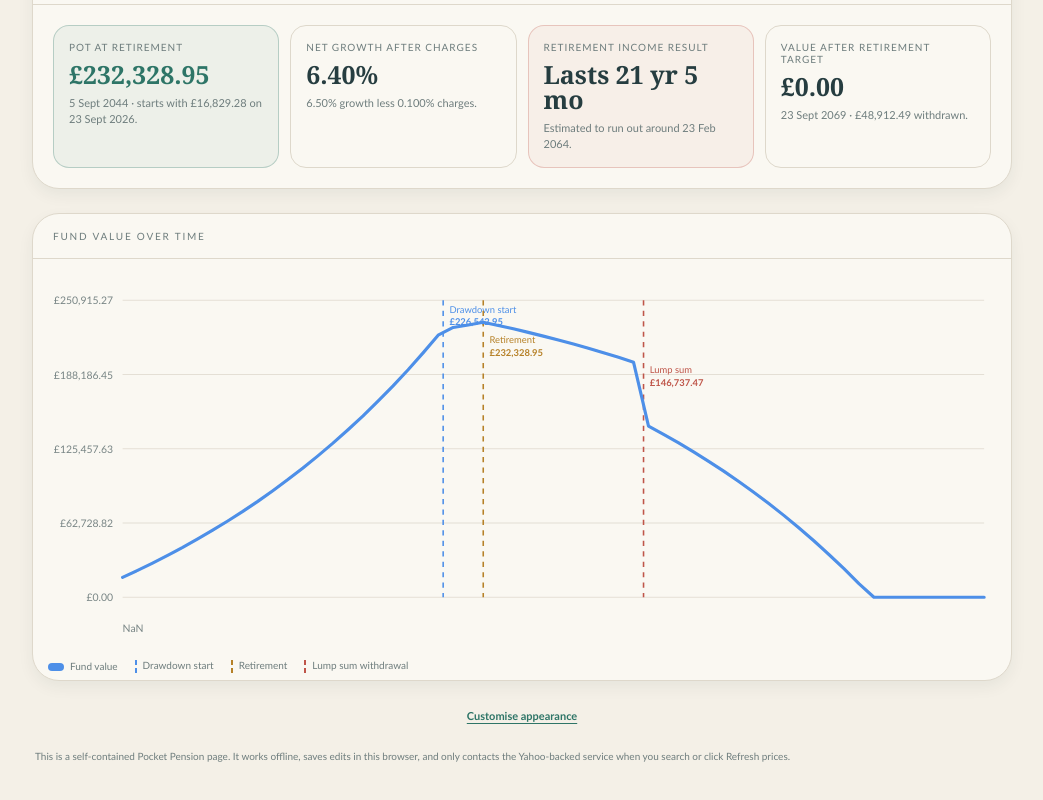
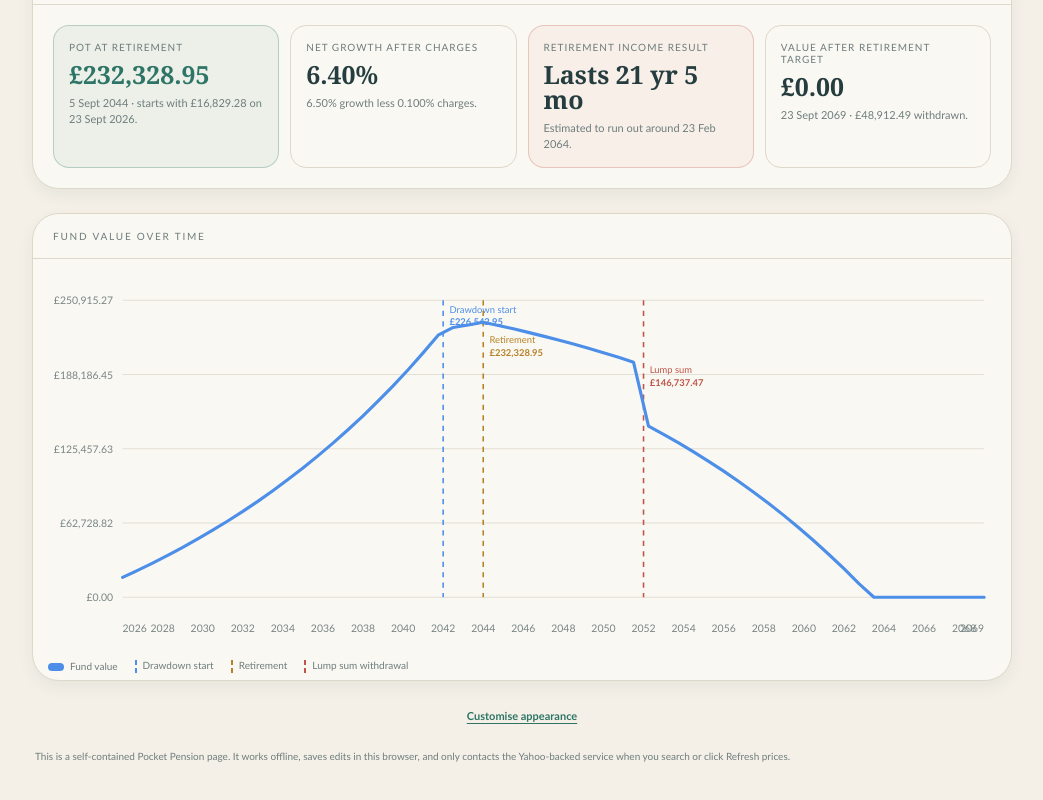
Before and after one commit to andyparker1968-coder/Pocket-Pension, a plain HTML site: page index.html in a window 1280 px wide. Shown: the part 1481-2281 px from the top of the page, without its empty margins (118-1161 px from the left). Drawn offline with Linux system fonts and the light colour scheme.

Commit message:
Add files via upload

```diff
--- a/index.html
+++ b/index.html
@@ -212,8 +212,8 @@ function renderChart(pr){
   const max=Math.max(1,...points.map(p=>p.v))*1.08,x=m=>left+(m/Math.max(1,pr.totalMonths))*plotW,y=v=>top+(1-v/max)*plotH,path=points.map((p,i)=>`${i?"L":"M"} ${x(p.m).toFixed(1)} ${y(Math.max(0,p.v)).toFixed(1)}`).join(" ");
   const grids=[0,.25,.5,.75,1].map(f=>{const yy=top+f*plotH,val=max*(1-f);return`<line x1="${left}" x2="${width-right}" y1="${yy}" y2="${yy}" class="chart-grid"/><text x="${left-9}" y="${yy+4}" text-anchor="end" class="chart-axis">${esc(money(val))}</text>`}).join("");
   const years=Math.max(1,Math.ceil(pr.totalMonths/12)),yearStep=years>14?2:1,yearTicks=[];
-  for(let m=0;m<=pr.totalMonths;m+=12*yearStep){const label=String(new Date(`${dateAfterMonths(m,pr.projectionStartDate)}T00:00:00`).getFullYear());if(yearTicks.at(-1)?.label!==label)yearTicks.push({m,label})}
-  if(!yearTicks.length||yearTicks.at(-1).m!==pr.totalMonths){const m=pr.totalMonths,label=String(new Date(`${dateAfterMonths(m,pr.projectionStartDate)}T00:00:00`).getFullYear());if(yearTicks.at(-1)?.label!==label)yearTicks.push({m,label})}
+  for(let m=0;m<=pr.totalMonths;m+=12*yearStep){const label=String(dateAfterMonths(m,pr.projectionStartDate).getFullYear());if(yearTicks.at(-1)?.label!==label)yearTicks.push({m,label})}
+  if(!yearTicks.length||yearTicks.at(-1).m!==pr.totalMonths){const m=pr.totalMonths,label=String(dateAfterMonths(m,pr.projectionStartDate).getFullYear());if(yearTicks.at(-1)?.label!==label)yearTicks.push({m,label})}
   const xAxis=`<line x1="${left}" x2="${width-right}" y1="${top+plotH}" y2="${top+plotH}" class="chart-axis-line"/>${yearTicks.map((tick,i)=>`<line x1="${x(tick.m)}" x2="${x(tick.m)}" y1="${top+plotH}" y2="${top+plotH+5}" class="chart-axis-line"/><text x="${x(tick.m)}" y="${height-15}" text-anchor="${i===0?"start":i===yearTicks.length-1?"end":"middle"}" class="chart-axis">${tick.label}</text>`).join("")}`;
   const marker=(month,label,value,color,lane=0)=>{if(month===null||month===undefined||month<0||month>pr.totalMonths)return"";const anchor=month>pr.totalMonths*.72?"end":"start",dx=anchor==="end"?-6:6,yy=top+12+lane*29;return`<line x1="${x(month)}" x2="${x(month)}" y1="${top}" y2="${top+plotH}" stroke="${color}" stroke-width="1.5" stroke-dasharray="5 5"/><text x="${x(month)+dx}" y="${yy}" text-anchor="${anchor}" class="chart-marker" fill="${color}"><tspan x="${x(month)+dx}">${esc(label)}</tspan><tspan x="${x(month)+dx}" dy="12" class="chart-marker-value">${esc(money(value))}</tspan></text>`};
   return`<svg class="pension-chart" viewBox="0 0 ${width} ${height}" role="img" aria-label="Retirement projection by calendar year. Hover or touch the chart for a date and fund value."><g>${grids}</g>${xAxis}${marker(pr.drawdownMonths,"Drawdown start"+ageText(pr.drawdownDate),pr.atDrawdownStart,"var(--blue)",0)}${marker(pr.retirementMonths,"Retirement"+ageText(pr.retirementDate),pr.atRetirement,"var(--accent)",1)}${marker(pr.lumpMonth,"Lump sum"+ageText(state.projection.lumpSumWithdrawalDate),valueAtMonth(pr,pr.lumpMonth,true),"var(--danger)",2)}<path d="${path}" fill="none" stroke="var(--blue)" stroke-width="3" stroke-linecap="round" stroke-linejoin="round"/><g id="chart-tooltip" class="chart-tooltip hidden"><line id="chart-tooltip-line" y1="${top}" y2="${top+plotH}" stroke="var(--fg)" stroke-width="1" stroke-dasharray="3 3"/><circle id="chart-tooltip-dot" r="5" fill="var(--card)" stroke="var(--blue)" stroke-width="3"/><rect id="chart-tooltip-box" width="150" height="42" rx="9" fill="var(--fg)" opacity=".94"/><text id="chart-tooltip-date" y="16" fill="var(--card)" font-size="10" font-family="var(--mono)"></text><text id="chart-tooltip-value" y="32" fill="var(--card)" font-size="12" font-weight="700" font-family="var(--mono)"></text></g><rect class="chart-hit" x="${left}" y="${top}" width="${plotW}" height="${plotH}" fill="transparent"/></svg>`
```
